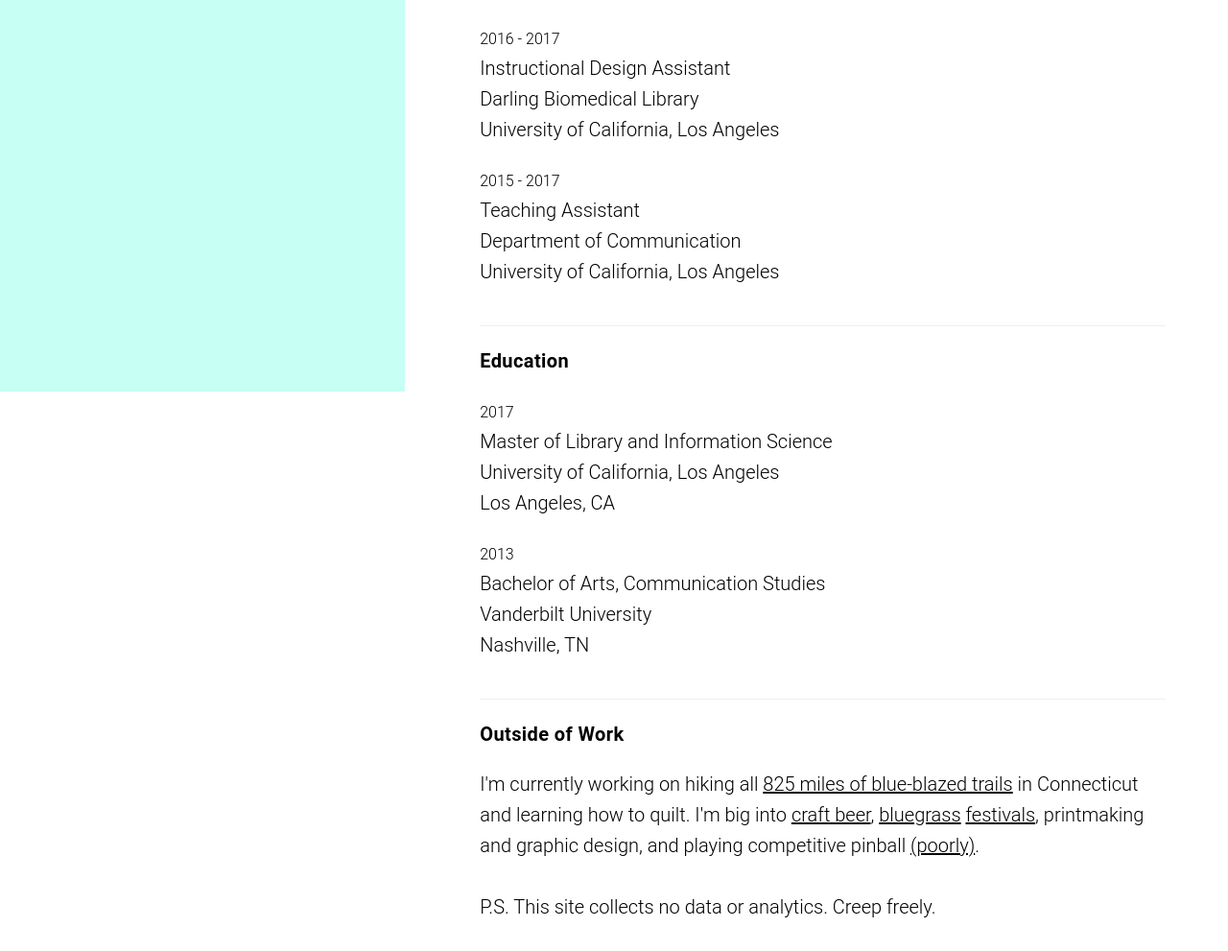
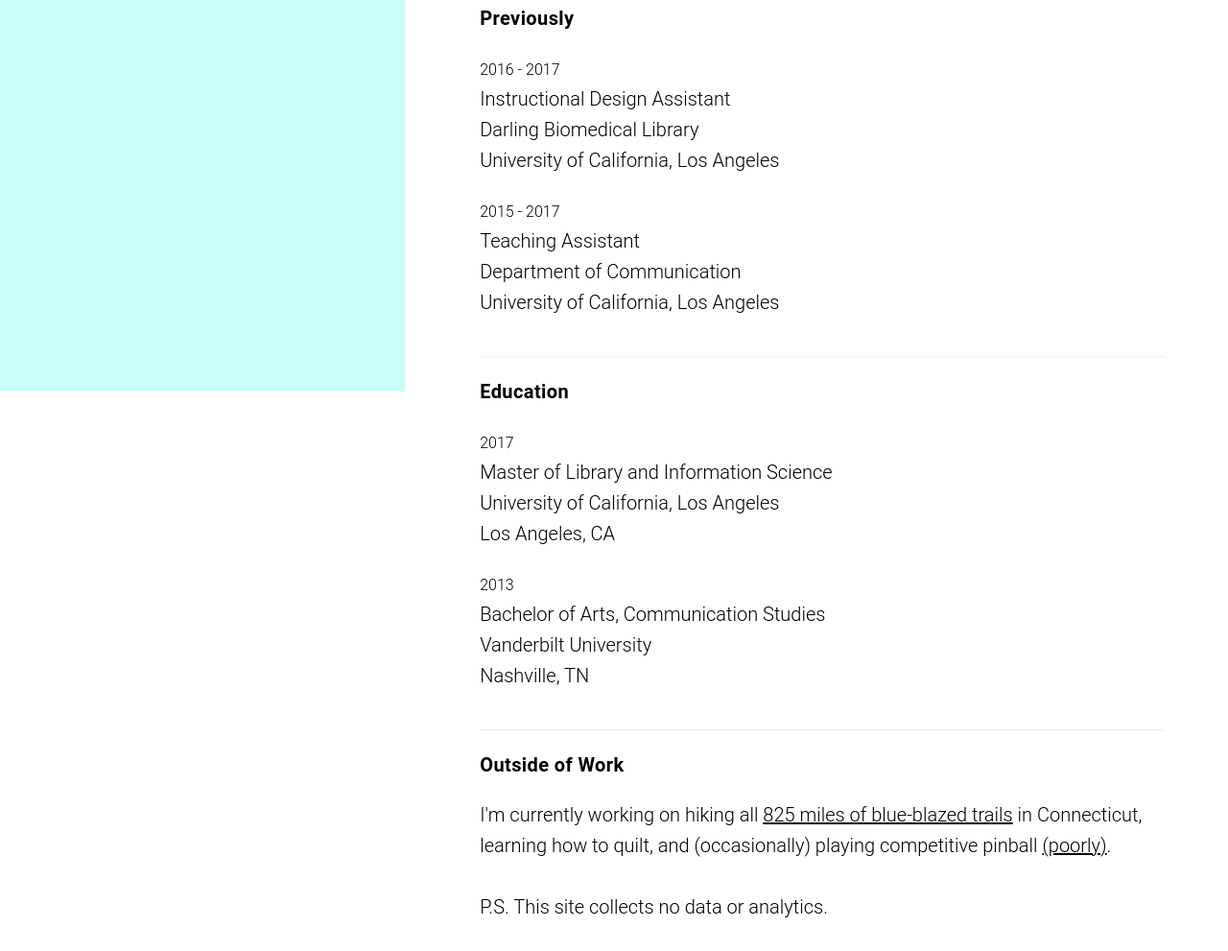
Before and after one commit to caitlinmeyer/color-block, a plain HTML site: page index.html in a window 1280 px wide. Shown: the part 492-1483 px from the top of the page at 96% size. Drawn offline with Linux system fonts and the light colour scheme; a script that the page names is missing.

Commit message:
Update index.html

```diff
--- a/index.html
+++ b/index.html
@@ -63,6 +63,7 @@
                 <div class="content-item">
                    <small>2017 - present</small>
                     <h3>Research & Education Librarian</h3>
+                 <h3>Coordinator of Instruction</h3>
                     <h4>Cushing/Whitney Medical Library</h4>
                     <p>Yale University</p>
                  <p>New Haven, CT</p><BR>
@@ -125,9 +126,9 @@
            <div class="row">
             <div class="col-md-12">
                 <div class="section-title"><h2>Outside of Work</h2></div>
-             <p>I'm currently working on hiking all <a href="https://www.ctwoodlands.org/blue-blazed-hiking-trails">825 miles of blue-blazed trails</a> in Connecticut and learning how to quilt. I'm big into <a href="https://drive.google.com/open?id=1HfRg6F2EaqD8rMgdYwJWRZ6fwvU&usp=sharing">craft beer</a>, <a href="http://delfest.com">bluegrass</a> <a href="https://winterwondergrass.com">festivals</a>, printmaking and graphic design, and playing competitive pinball <a href="http://crap.league.papa.org/playerInfo/113">(poorly)</a>.
+             <p>I'm currently working on hiking all <a href="https://www.ctwoodlands.org/blue-blazed-hiking-trails">825 miles of blue-blazed trails</a> in Connecticut, learning how to quilt, and (occasionally) playing competitive pinball <a href="http://crap.league.papa.org/playerInfo/113">(poorly)</a>.
             <BR><BR>
-             <p>P.S. This site collects no data or analytics. Creep freely.</p></div>
+             <p>P.S. This site collects no data or analytics. </p></div>
         </div>
         <!--.row-->
     </div>
```
